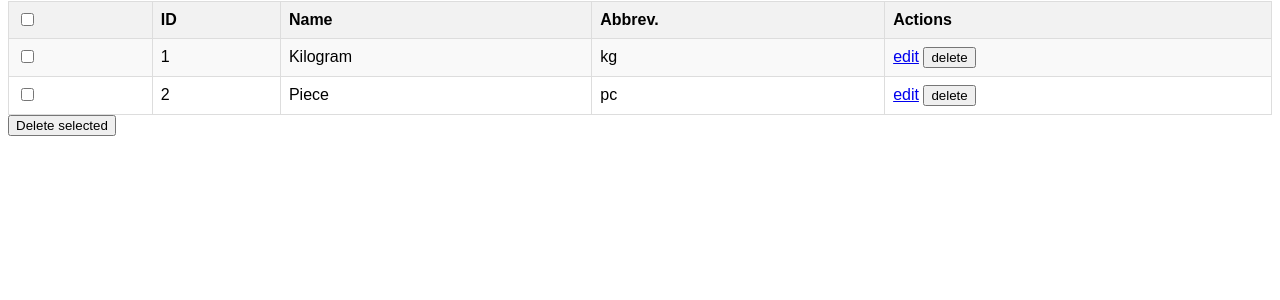
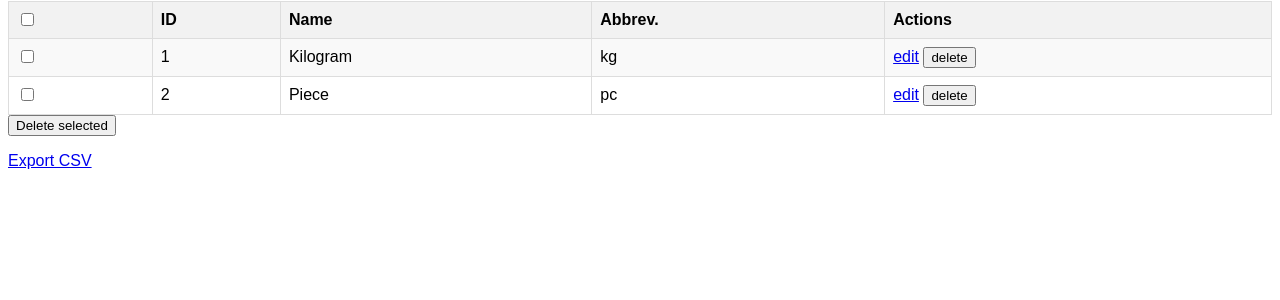
Before and after one commit to Razmatovski/codex-testing, a Flask app: page /units in a window 1280 px wide. Shown: the part 228-528 px from the top of the page. Run offline with Flask 3, Linux system fonts and the light colour scheme; a user stored in the database is signed in.

Commit message:
Add CSV export for categories and units

```diff
--- a/admin_app/routes.py
+++ b/admin_app/routes.py
@@ -141,6 +141,21 @@ def delete_selected_units():
     return redirect(url_for('admin.units'))
 
 
+@admin_bp.route('/units/export')
+@login_required
+def export_units():
+    output = io.StringIO()
+    writer = csv.writer(output)
+    writer.writerow(['name', 'abbreviation'])
+    for unit in UnitOfMeasurement.query.all():
+        writer.writerow([unit.name, unit.abbreviation])
+    response = Response(output.getvalue(), mimetype='text/csv')
+    response.headers['Content-Disposition'] = (
+        'attachment; filename=units.csv'
+    )
+    return response
+
+
 @admin_bp.route('/categories', methods=['GET', 'POST'])
 @login_required
 def categories():
@@ -193,6 +208,21 @@ def delete_selected_categories():
     if ids:
         db.session.commit()
     return redirect(url_for('admin.categories'))
+
+
+@admin_bp.route('/categories/export')
+@login_required
+def export_categories():
+    output = io.StringIO()
+    writer = csv.writer(output)
+    writer.writerow(['name'])
+    for category in Category.query.all():
+        writer.writerow([category.name])
+    response = Response(output.getvalue(), mimetype='text/csv')
+    response.headers['Content-Disposition'] = (
+        'attachment; filename=categories.csv'
+    )
+    return response
 
 
 @admin_bp.route('/services', methods=['GET', 'POST'])
--- a/admin_app/templates/categories.html
+++ b/admin_app/templates/categories.html
@@ -47,4 +47,7 @@ document.getElementById('select-all-categories').addEventListener('change', func
   });
 });
 </script>
+<p>
+  <a href="{{ url_for('admin.export_categories') }}">Export CSV</a>
+</p>
 {% endblock %}
--- a/admin_app/templates/units.html
+++ b/admin_app/templates/units.html
@@ -52,4 +52,7 @@ document.getElementById('select-all-units').addEventListener('change', function(
   });
 });
 </script>
+<p>
+  <a href="{{ url_for('admin.export_units') }}">Export CSV</a>
+</p>
 {% endblock %}
```
